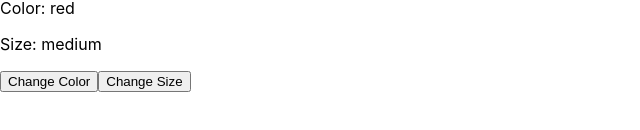
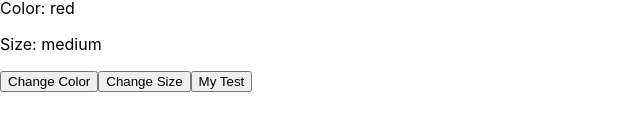
Before and after one commit to m2india/react-tut, a React (Create React App) app: page / in a window 1280 px wide. Shown: the part 182-312 px from the top of the page, without its empty margins (0-640 px from the left). Built offline with nearby package versions, Linux system fonts and the light colour scheme.

Commit message:
toogle func

```diff
--- a/src/components/Apple.js
+++ b/src/components/Apple.js
@@ -4,9 +4,16 @@ class Apple extends React.Component {
     constructor(props) {
         super(props);
         this.state = {
-        color: "red",
-        size: "medium",
+            color: "red",
+            size: "medium",
+            mytest : {
+                name: "",
+                age: 30,
+            },
+            showMyTest: false, // Add this flag
         };
+
+
     }
 
     changeColor = () => {
@@ -17,14 +24,38 @@ class Apple extends React.Component {
         this.setState({ size: "large" });
     };
 
+    myTestFunction = () => {
+        this.setState({
+            mytest: {
+                ...this.state.mytest, name: 'Manimaran'
+            },
+            showMyTest: true, // Show when button clicked
+        });
+    };
+
+    toggleMyTestFunction = () => {
+        this.setState((prevState) => ({
+            mytest: {
+                ...prevState.mytest,
+                name: prevState.showMyTest ? "" : "Manimaran", // Set name when showing, clear when hiding
+            },
+            showMyTest: !prevState.showMyTest, // Toggle flag
+        }));
+    };
+
     render() {
         return (
         <div>
             <h1>Apple</h1>
             <p>Color: {this.state.color}</p>
             <p>Size: {this.state.size}</p>
+            {/* <h2>My function :{this.state.mytest.name}</h2> */}
+             {this.state.showMyTest && ( <h2>My function :{this.state.mytest.name}</h2>)}
             <button onClick={this.changeColor}>Change Color</button>
             <button onClick={this.changeSize}>Change Size</button>
+            <button onClick={this.toggleMyTestFunction}>
+                    {this.state.showMyTest ? "My Test" : "My Test"}
+                </button>
         </div>
         );
     }
```
